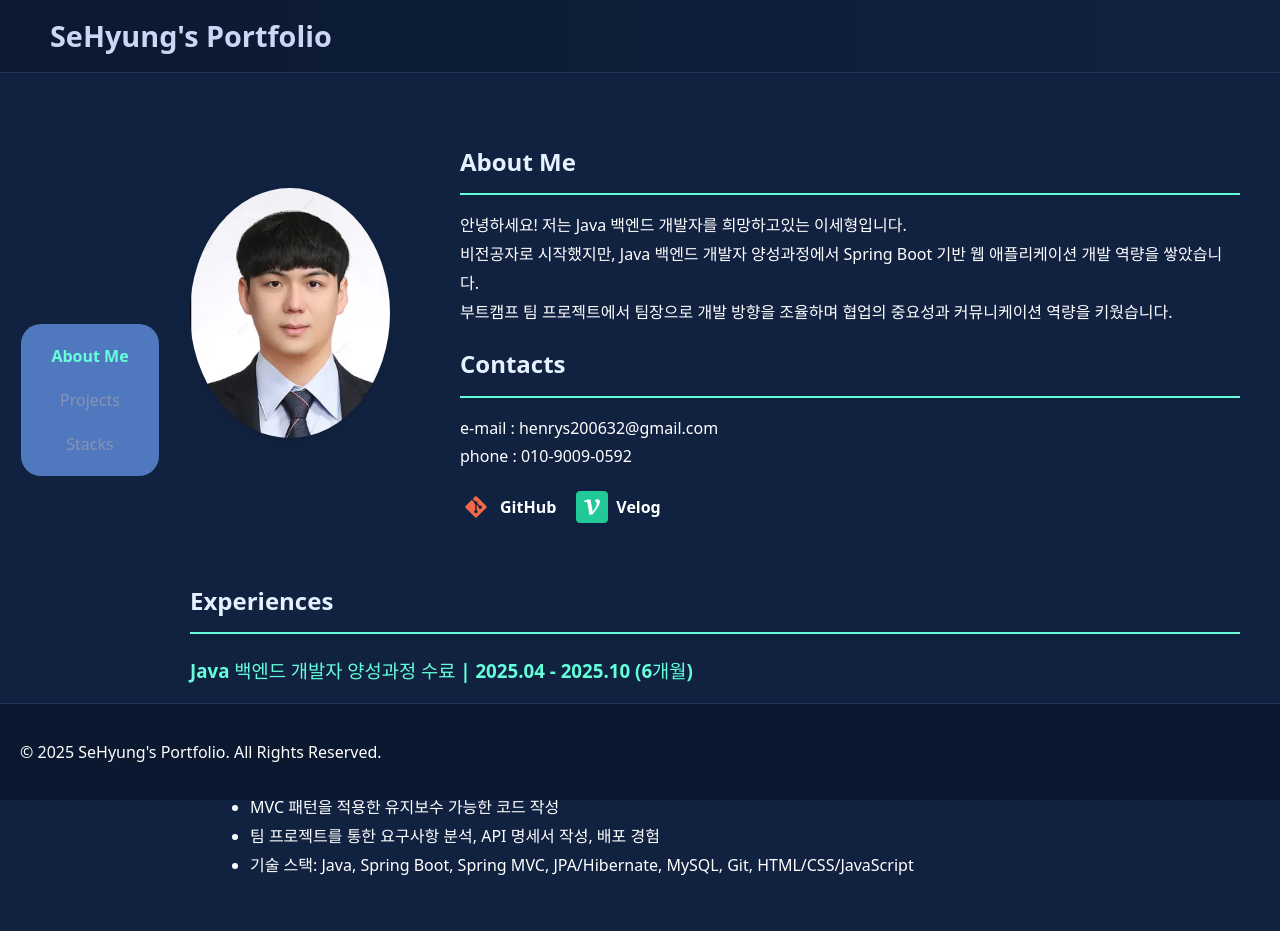
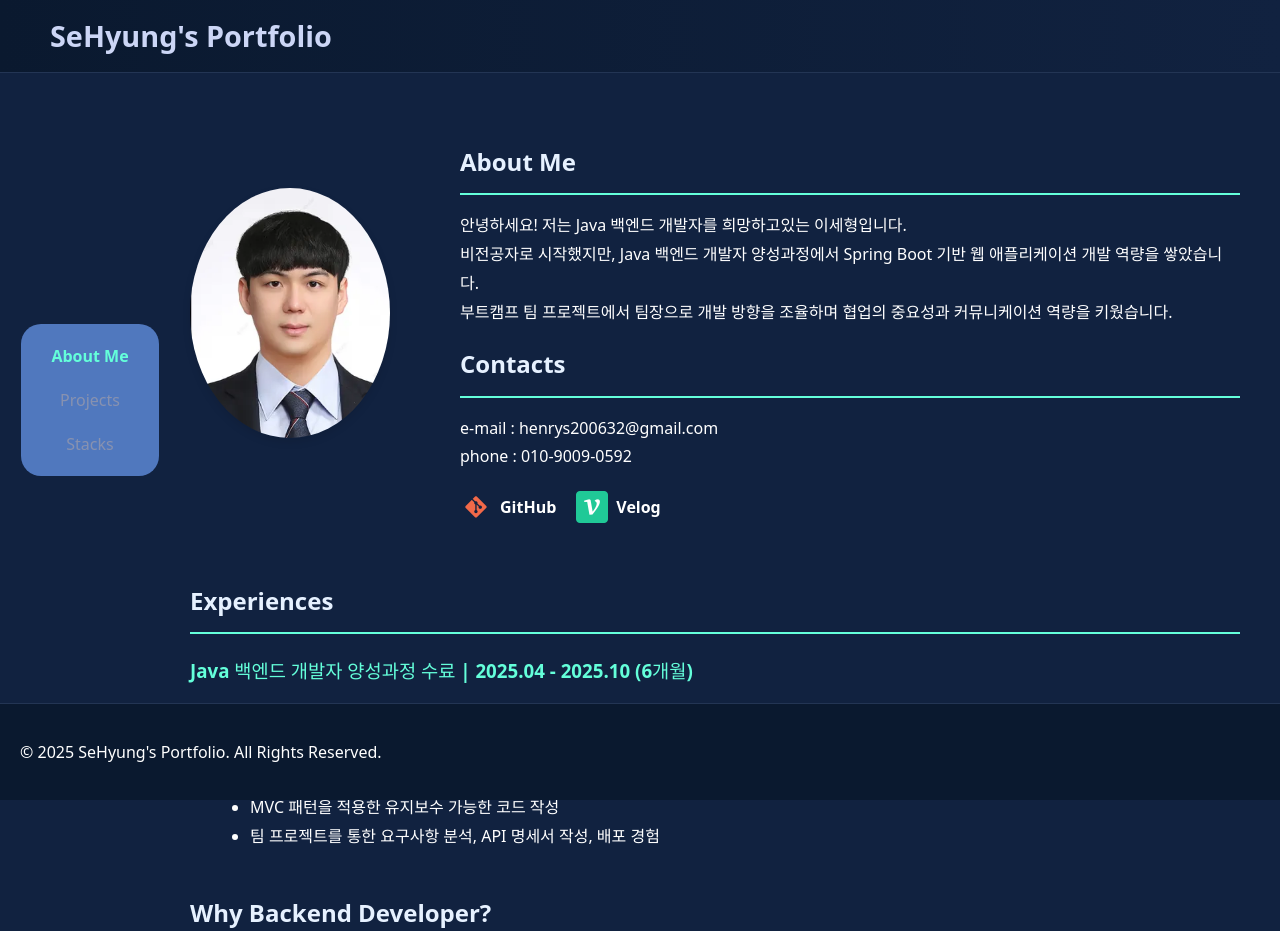
Before and after one commit to sh-Dang/portfolio, a React (Vite) app: page /portfolio/about in a window 1280 px wide. Shown: the top 931 px of the page. Built offline with nearby package versions, Linux system fonts and the light colour scheme.

Commit message:
Remove technology stack from About page
Removed technology stack list from About page.

```diff
--- a/src/pages/About.jsx
+++ b/src/pages/About.jsx
@@ -75,7 +75,6 @@ const About = () => {
             <li>Git을 통한 버전 관리 및 협업 개발 프로세스 경험</li>
             <li>MVC 패턴을 적용한 유지보수 가능한 코드 작성</li>
             <li>팀 프로젝트를 통한 요구사항 분석, API 명세서 작성, 배포 경험</li>
-            <li><strong>기술 스택</strong>: Java, Spring Boot, Spring MVC, JPA/Hibernate, MySQL, Git, HTML/CSS/JavaScript</li>
           </ul>
         </div>
 
```
